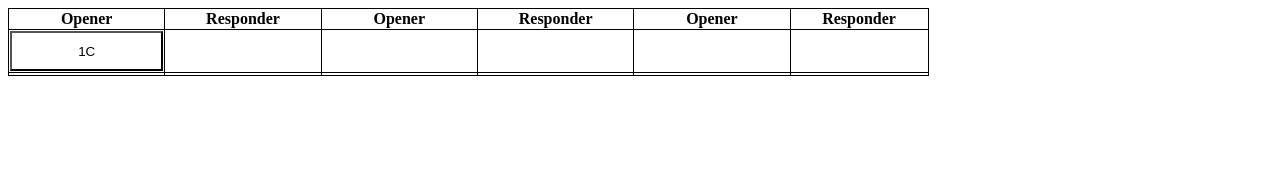
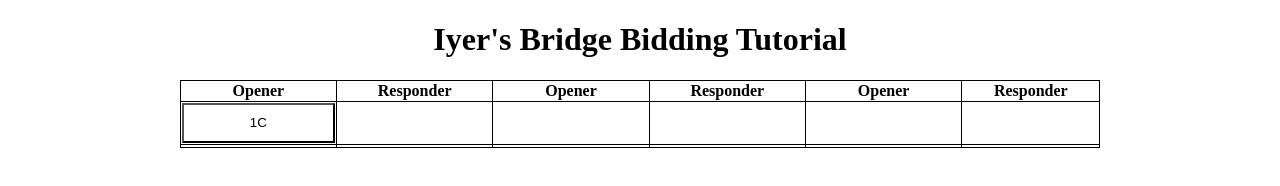
Before and after one commit to iyers16/bridgetutor.github.io, a plain HTML site: page index.html in a window 1280 px wide. Drawn offline with Linux system fonts and the light colour scheme.

Commit message:
added header and title to page

```diff
--- a/index.html
+++ b/index.html
@@ -1,14 +1,15 @@
 <!DOCTYPE html>
 <html lang="en">
 <head>
+    <title>Iyer's Bridge Bidding Tutorial</title>
     <meta charset="UTF-8">
     <meta http-equiv="X-UA-Compatible" content="IE=edge">
     <meta name="viewport" content="width=device-width, initial-scale=1.0">
-    <title>Bridge Tutor</title>
     <script src="index.js"></script>
     <link rel="stylesheet" href="style.css">
 </head>
 <body>
+    <header><h1>Iyer's Bridge Bidding Tutorial</h1></header>
     <main>
         <!-- <div id="button">
             <input type="button" value="test" onclick="display()">
--- a/style.css
+++ b/style.css
@@ -11,4 +11,16 @@ th, td {
 table, th, td {
     border:1px solid black;
     border-collapse: collapse;
+    margin:auto;
+
 }
+
+header {
+    /* center the element */
+    right: 0;
+    left: 0;
+    margin-right: auto;
+    margin-left: auto;
+    width: 50%;
+    text-align: center;
+}
```
